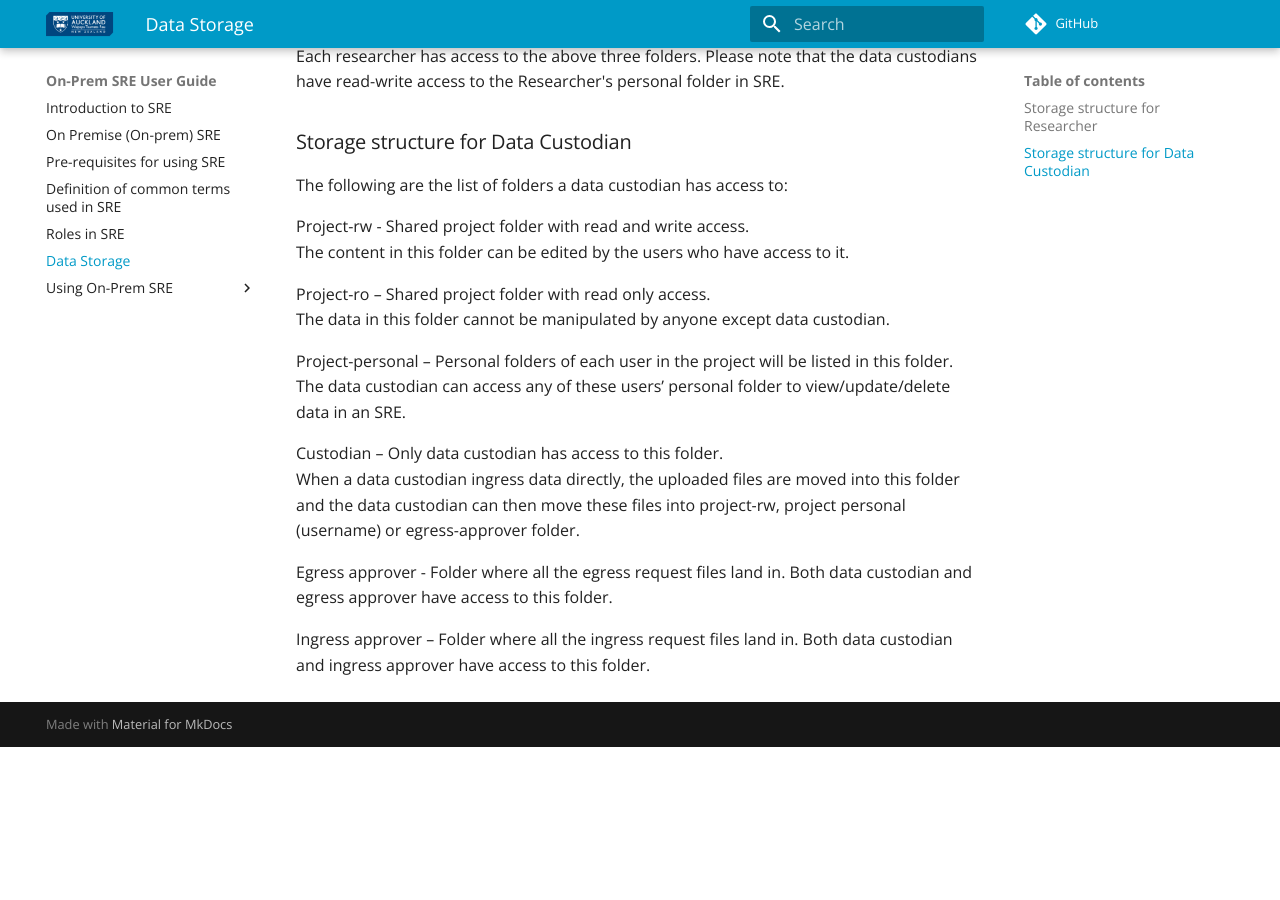
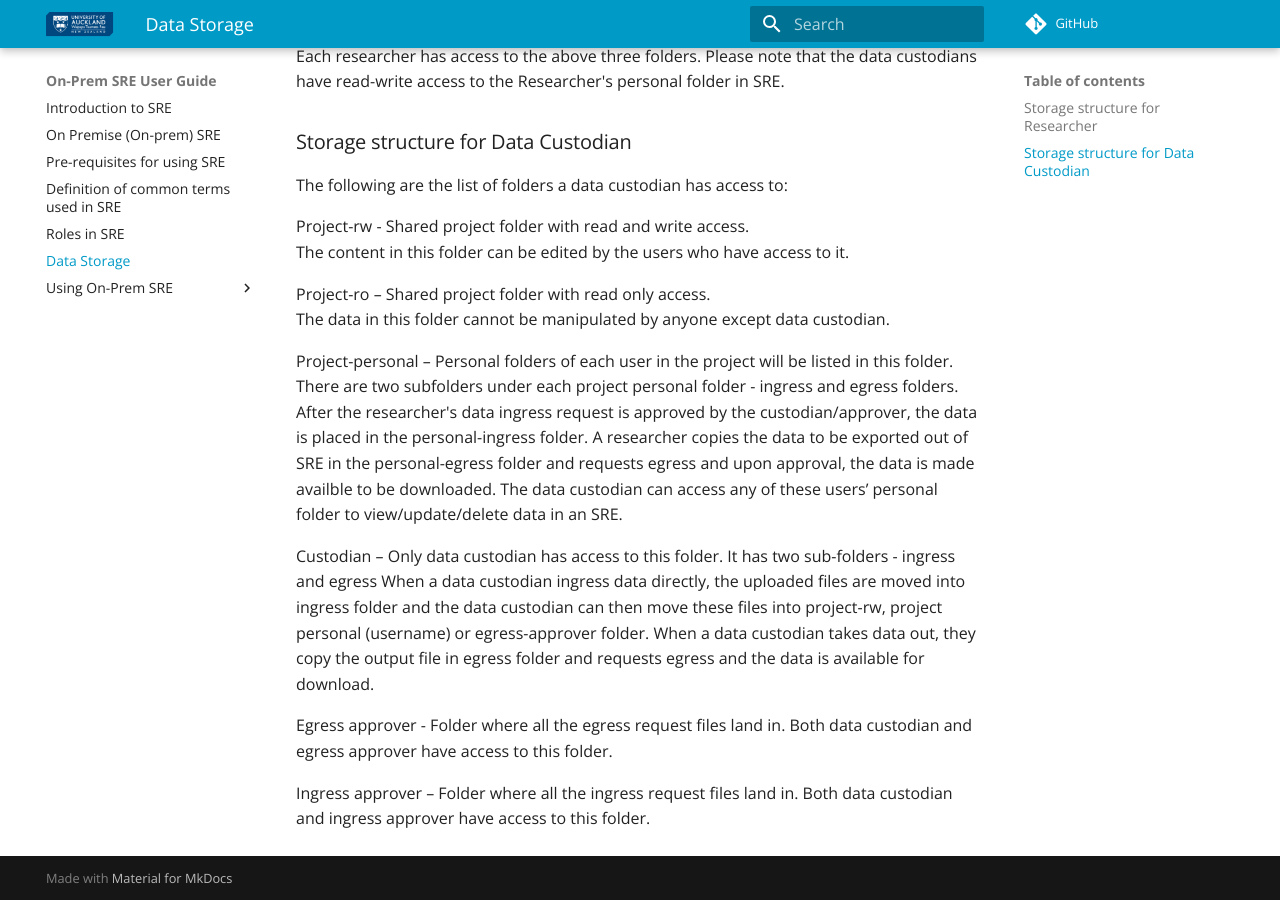
Before and after one commit to UoA-eResearch/On-Prem-SRE-UserGuide, an MkDocs documentation site: the page built from docs/Data_Storage.md, in a window 1280 px wide and 900 px high, scrolled down 518 px. Built offline with MkDocs 1.6.1 and Material for MkDocs 9.7.7, drawn with Linux system fonts in a browser that asks for light colours; comment, search, counter and statistics services are not loaded; before the commit the page ends 1265 px from its top, so only the background shows below that.

Commit message:
Update Data_Storage.md

```diff
--- a/docs/Data_Storage.md
+++ b/docs/Data_Storage.md
@@ -22,11 +22,14 @@ The content in this folder can be edited by the users who have access to it.
 Project-ro – Shared project folder with read only access.
 The data in this folder cannot be manipulated by anyone except data custodian.
 
-Project-personal – Personal folders of each user in the project will be listed in this folder.
+Project-personal – Personal folders of each user in the project will be listed in this folder. There are two subfolders under each project personal folder - ingress and egress folders.
+After the researcher's data ingress request is approved by the custodian/approver, the data is placed in the personal-ingress folder.
+A researcher copies the data to be exported out of SRE in the personal-egress folder and requests egress and upon approval, the data is made availble to be downloaded.
 The data custodian can access any of these users’ personal folder to view/update/delete data in an SRE.
 
-Custodian – Only data custodian has access to this folder.
-When a data custodian ingress data directly, the uploaded files are moved into this folder and the data custodian can then move these files into project-rw, project personal (username) or egress-approver folder.
+Custodian – Only data custodian has access to this folder.  It has two sub-folders - ingress and egress
+When a data custodian ingress data directly, the uploaded files are moved into ingress folder and the data custodian can then move these files into project-rw, project personal (username) or egress-approver folder.
+When a data custodian takes data out, they copy the output file in egress folder and requests egress and the data is available for download.
 
 Egress approver - Folder where all the egress request files land in.
 Both data custodian and egress approver have access to this folder.
```
